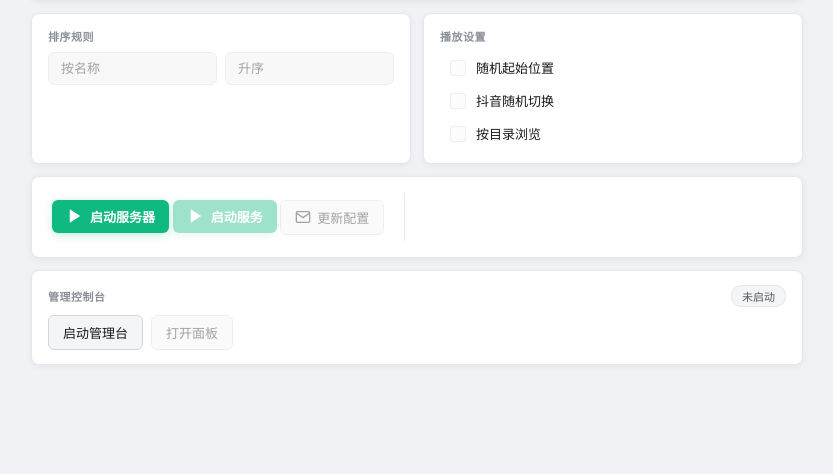
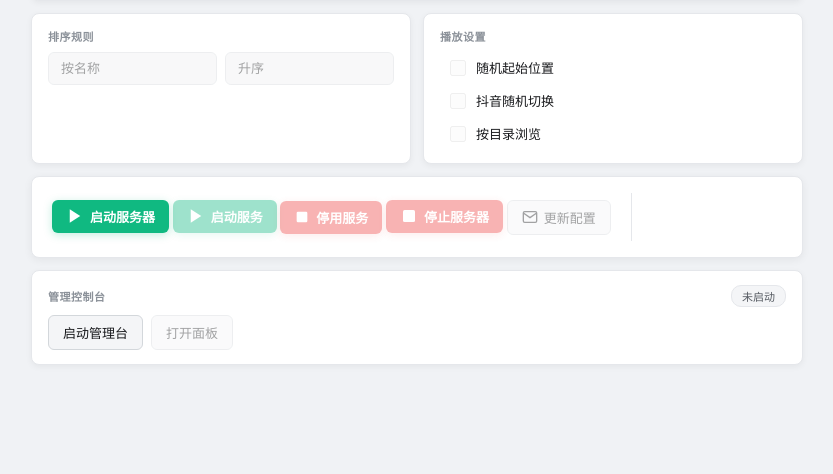
Before and after one commit to BZhouMF/LaptopWatch, a Flask app: template templates/setup.html in a window 1280 px wide. Shown: the part 214-688 px from the top of the page, without its empty margins (223-1056 px from the left). Run offline with Flask 3, Linux system fonts and the light colour scheme; the template is opened without the code that fills it, so the values that code supplies are empty; parts of the project's set-up code (start-up, migrations or seed data) failed here and were passed over.

Commit message:
fix: eliminate button layout shift by removing all display:none on buttons
All 5 service-control buttons are now always rendered and only
toggled via disabled attribute. Layout never changes between
off / server_on / service_active states.

Button state table:
  off:          startServer=enabled, others=disabled
  server_on:    activateService+stopBtn+applyConfig=enabled
  service_active: deactivateService+stopBtn+applyConfig=enabled

Co-Authored-By: Claude <noreply@anthropic.com>

```diff
--- a/gui.py
+++ b/gui.py
@@ -22,7 +22,6 @@ import queue
 import urllib.request
 import urllib.error
 from pathlib import Path
-
 import webview
 
 from config import config
--- a/static/js/setup.js
+++ b/static/js/setup.js
@@ -560,25 +560,12 @@
             el.statusText.textContent = '运行中（' + currentMode + '模式）';
         }
 
-        // ── 按钮可见性 / 禁用 ──
-        // 启动服务器：只在 off 时可见
-        el.startServerBtn.style.display = isOff ? '' : 'none';
-
-        // 激活服务：始终可见，server_on 时可点
-        el.activateServiceBtn.style.display = '';
+        // ── 按钮始终可见，纯用 disabled 切换，布局不动 ──
+        el.startServerBtn.disabled = isRunning;
         el.activateServiceBtn.disabled = !isServerOn;
-
-        // 停用服务：active 时可见
-        el.deactivateServiceBtn.style.display = isActive ? '' : 'none';
         el.deactivateServiceBtn.disabled = !isActive;
-
-        // 停止按钮：running 时可见；active 时标签为"停止服务器"，server_on 时也是"停止服务器"
-        el.stopBtn.style.display = isRunning ? '' : 'none';
-        el.stopBtn.disabled = false;
+        el.stopBtn.disabled = !isRunning;
         el.stopBtnLabel.textContent = isActive ? '停止服务' : '停止服务器';
-
-        // 更新配置：始终可见，running 时可点
-        el.applyConfigBtn.style.display = '';
         el.applyConfigBtn.disabled = !isRunning;
 
         // Controls: mode / mediaDir / sort 运行时可改
--- a/templates/setup.html
+++ b/templates/setup.html
@@ -115,11 +115,11 @@
                                 <svg width="18" height="18" viewBox="0 0 24 24" fill="currentColor"><polygon points="5 3 19 12 5 21 5 3"/></svg>
                                 <span>启动服务</span>
                             </button>
-                            <button class="btn btn-stop" id="deactivateServiceBtn" style="display:none" disabled>
+                            <button class="btn btn-stop" id="deactivateServiceBtn" disabled>
                                 <svg width="16" height="16" viewBox="0 0 24 24" fill="currentColor"><rect x="4" y="4" width="16" height="16" rx="2"/></svg>
                                 <span>停用服务</span>
                             </button>
-                            <button class="btn btn-stop" id="stopBtn" style="display:none">
+                            <button class="btn btn-stop" id="stopBtn" disabled>
                                 <svg width="18" height="18" viewBox="0 0 24 24" fill="currentColor"><rect x="4" y="4" width="16" height="16" rx="2"/></svg>
                                 <span id="stopBtnLabel">停止服务器</span>
                             </button>
```
